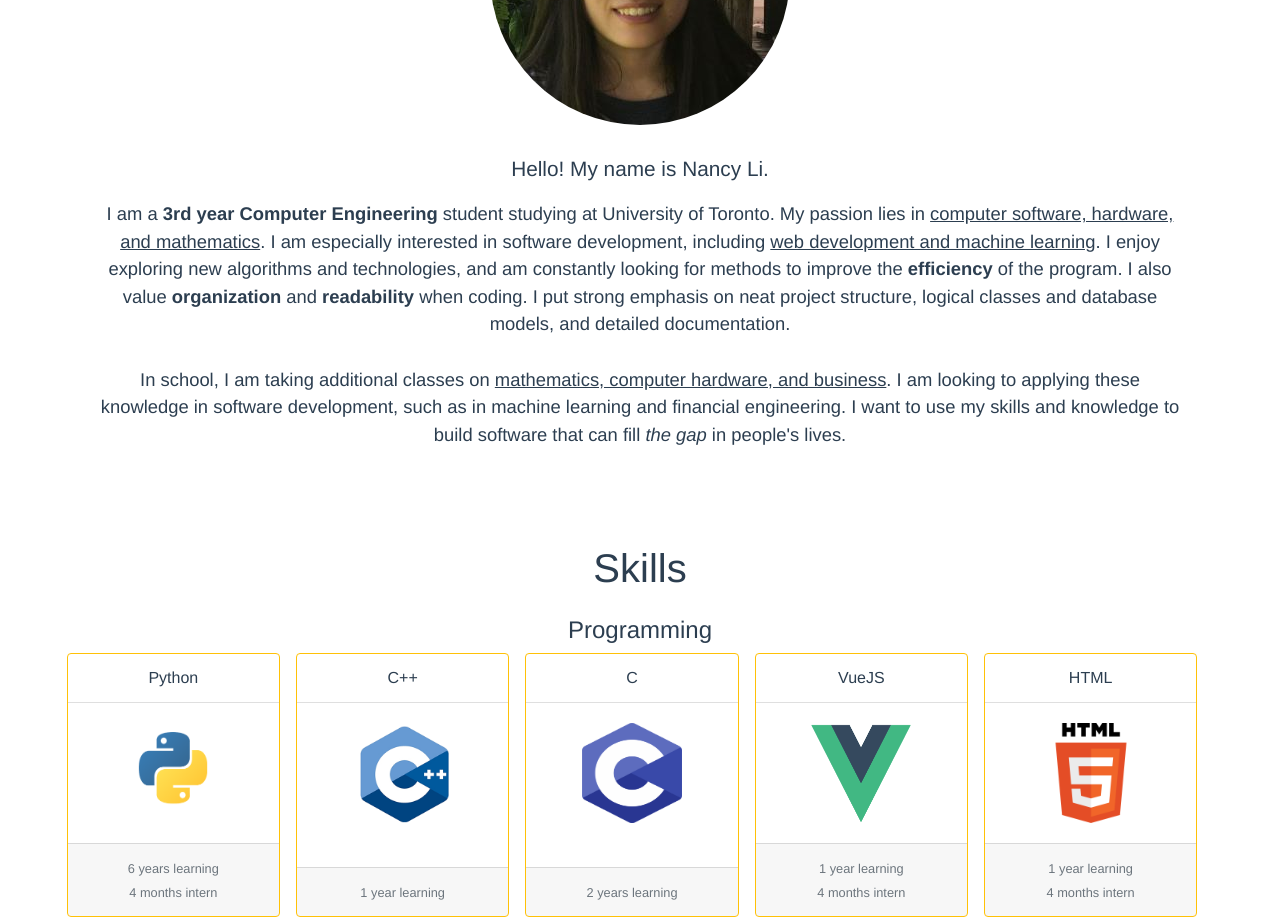
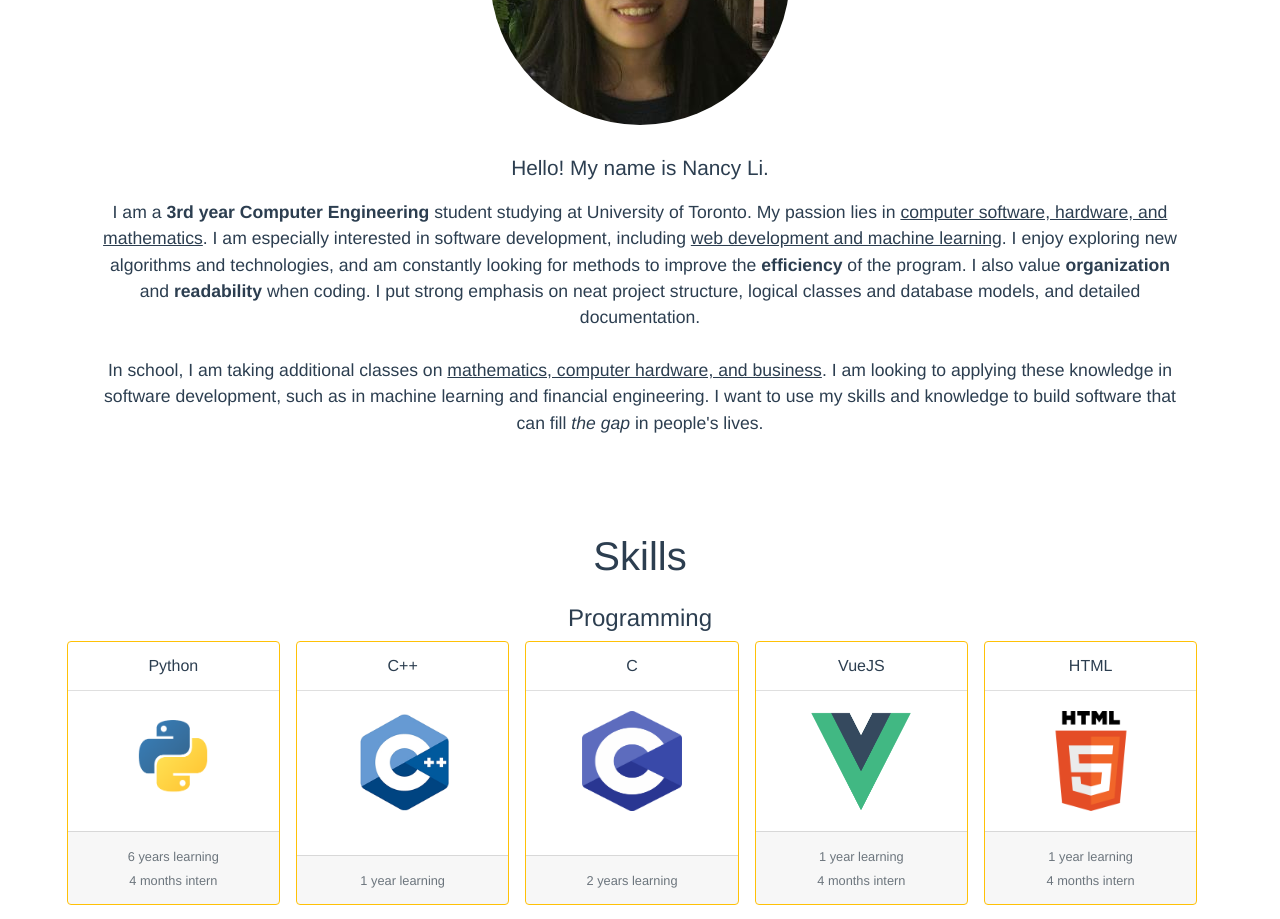
Before and after one commit to nancytaen/portfolio, a Vue app: page / in a window 1280 px wide. Shown: the part 800-1719 px from the top of the page. Built offline with nearby package versions, Linux system fonts and the light colour scheme.

Commit message:
about section changes

```diff
--- a/src/components/About.vue
+++ b/src/components/About.vue
@@ -42,6 +42,6 @@ export default {
     font-weight: 500;
   }
   .about-me-body {
-    font-size: 1.15rem;
+    font-size: 1.1rem;
   }
 </style>
```
